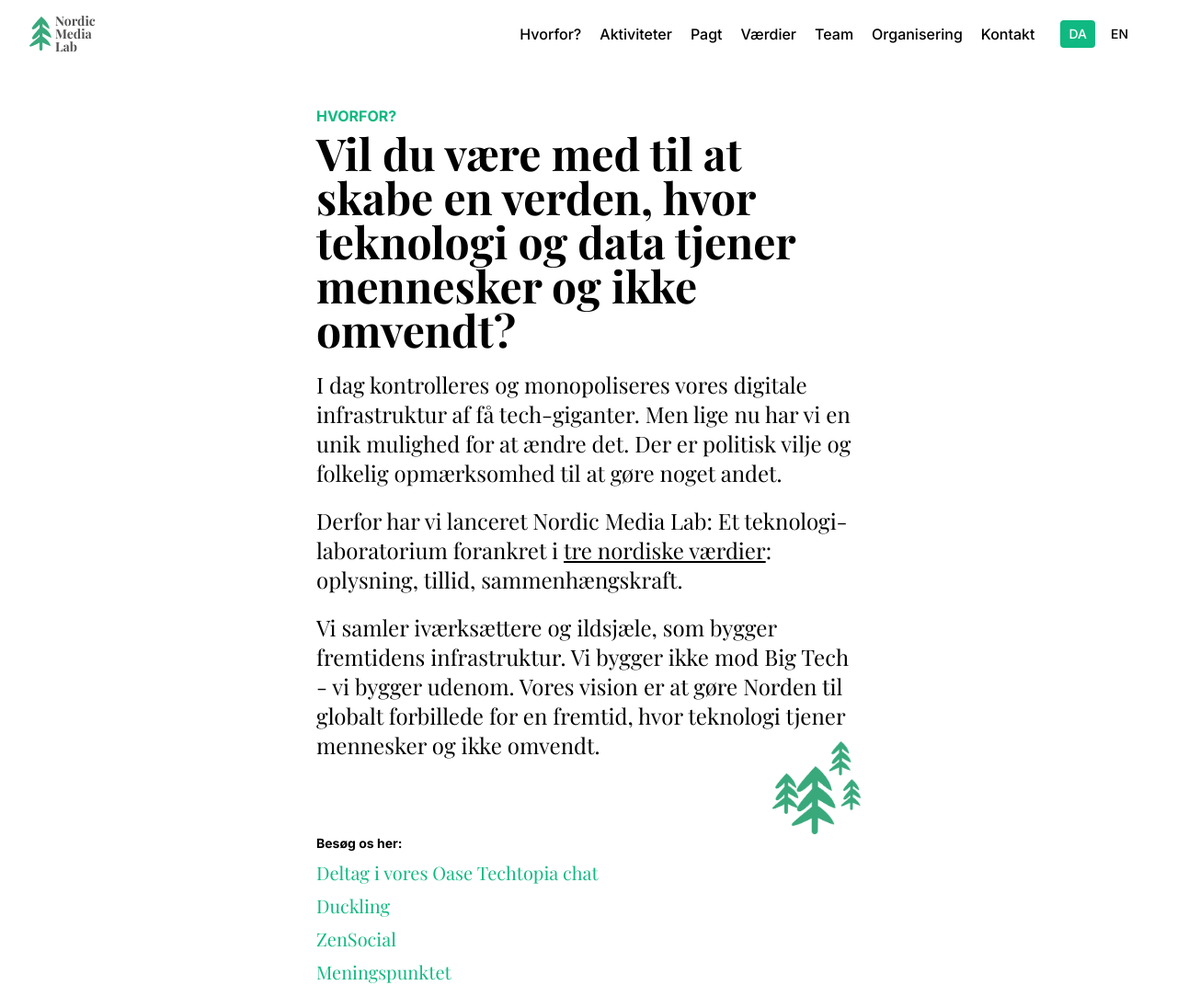
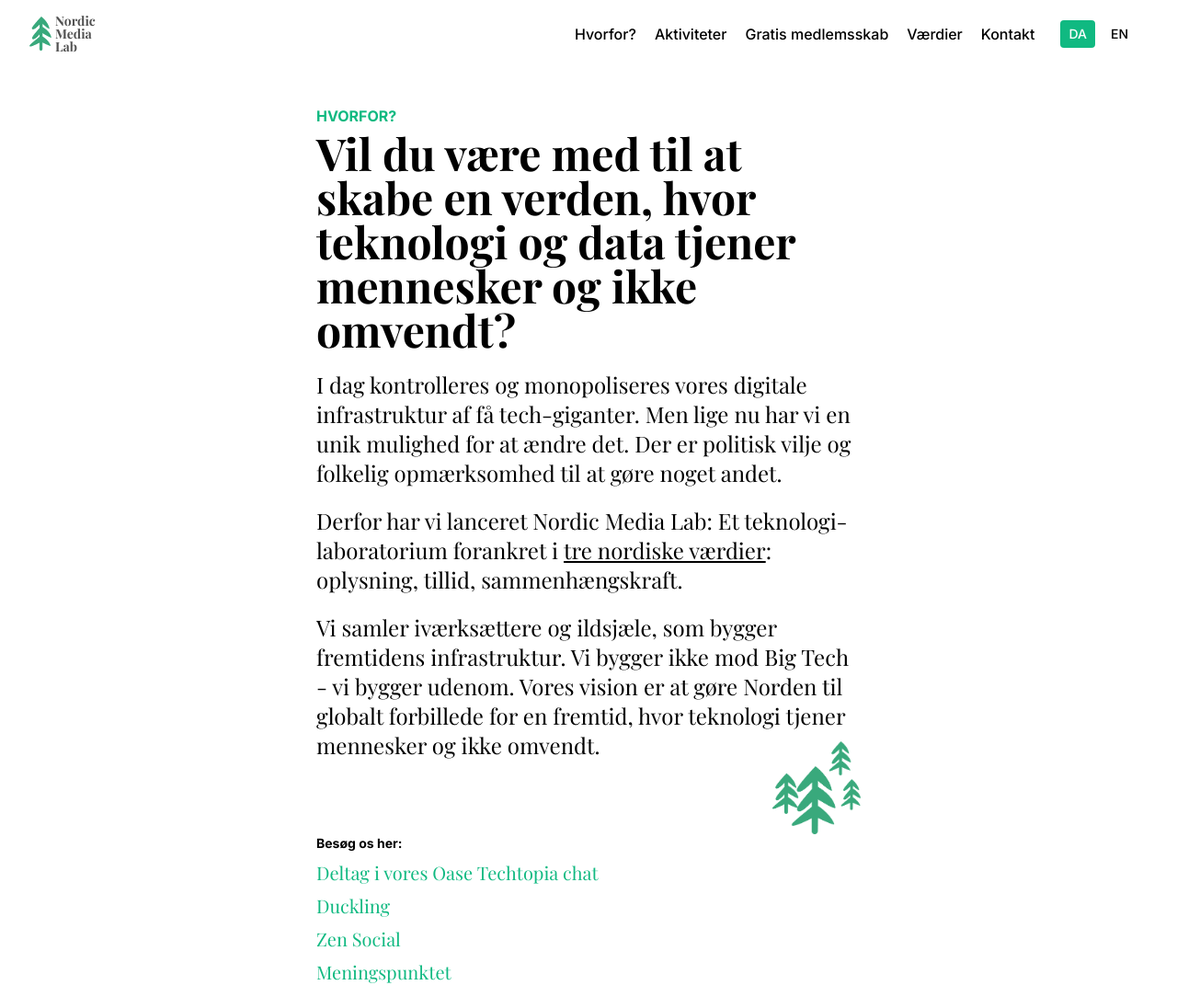
Before and after one commit to jeppeliisberg/nordicmedialab.dk, a React (Vite) app: page / in a window 1280 px wide. Shown: the top 1084 px of the page at 92% size. Built offline with nearby package versions, Linux system fonts and the light colour scheme.

Commit message:
content tweaks

```diff
--- a/src/components/Footer.jsx
+++ b/src/components/Footer.jsx
@@ -2,7 +2,7 @@
     return (
 
         <footer className="relative w-full bg-[#FEFBF3] flex justify-center pb-5">
-            <span className="text-center text-xs font-sans">Copyright 2025 - Nordic Media Lab</span>
+            <span className="text-center text-xs font-sans">Copyright 2026 - Nordic Media Lab</span>
         </footer>
     )
 }
--- a/src/components/Header.tsx
+++ b/src/components/Header.tsx
@@ -84,11 +84,9 @@
                 <ul className="hidden lg:flex gap-x-5 text-base font-sans font-medium pr-5 items-center">
                     <li><a className="hover:underline underline-offset-4" href="#hvorfor">{t('nav.why')}</a></li>
                     <li><a className="hover:underline underline-offset-4" href="#projekter">{t('nav.projects')}</a></li>
-                    <li><a className="hover:underline underline-offset-4" href="#pagt">{t('nav.pact')}</a></li>
+                    <li><a className="hover:underline underline-offset-4" href="#medlemmer">{t('nav.members')}</a></li>
                     <li><a className="hover:underline underline-offset-4" href="#values">{t('nav.values')}</a></li>
-                    <li><a className="hover:underline underline-offset-4" href="#team">{t('nav.team')}</a></li>
-                    <li><a className="hover:underline underline-offset-4" href="#organisering">{t('nav.organization')}</a></li>
-                    <li><a className="hover:underline underline-offset-4" href="#kontakt">{t('nav.contact')}</a></li>
+                    <li><a className="hover:underline underline-offset-4" href="#team">{t('nav.contact')}</a></li>
                     <li className="flex gap-x-2 ml-2">
                       <button
                         onClick={() => changeLanguage('da')}
--- a/src/views/Main.jsx
+++ b/src/views/Main.jsx
@@ -33,7 +33,7 @@
                         <li className="font-sans font-bold text-sm">{t('hero.visitUs')}</li>
                         <li><a href="https://oase.app/oase/46ec46bf-5445-4a32-bb21-ada8a61b4b0a/join/8f84eb1a-1e07-478c-9153-6e21850141fe" className="text-emerald-500 text-xl">{t('hero.joinOase')}</a></li>
                         <li><a href="https://duckling.co" className="text-emerald-500 text-xl">Duckling</a></li>
-                        <li><a href="https://zensocial.dk" className="text-emerald-500 text-xl">ZenSocial</a></li>
+                        <li><a href="https://zensocial.dk" className="text-emerald-500 text-xl">Zen Social</a></li>
                         <li><a href="https://meningspunktet.dk" className="text-emerald-500 text-xl">Meningspunktet</a></li>
                     </ul>
                 </div>
@@ -164,14 +164,6 @@
             </section>
             <Divider backgroundColor="#FEFBF3" />
             <section className="bg-[#FEFBF3] pb-32">
-                <a className="anchor" id="organisering"></a>
-                <div className="relative px-10 max-w-2xl mx-auto">
-                    <span className="text-emerald-500 font-semibold uppercase text-base font-sans">{t('organization.tagline')}</span>
-                    <h1 className="font-serif font-bold text-2xl lg:text-3xl">{t('organization.description')}</h1>
-                </div>
-            </section>
-            <Divider backgroundColor="#FEFBF3" />
-            <section className="bg-[#FEFBF3] pb-32">
                 <a className="anchor" id="kontakt"></a>
                 <div className="relative px-10 max-w-2xl mx-auto">
                     <span className="text-emerald-500 font-semibold uppercase text-base font-sans">{t('contact.tagline')}</span>
```
